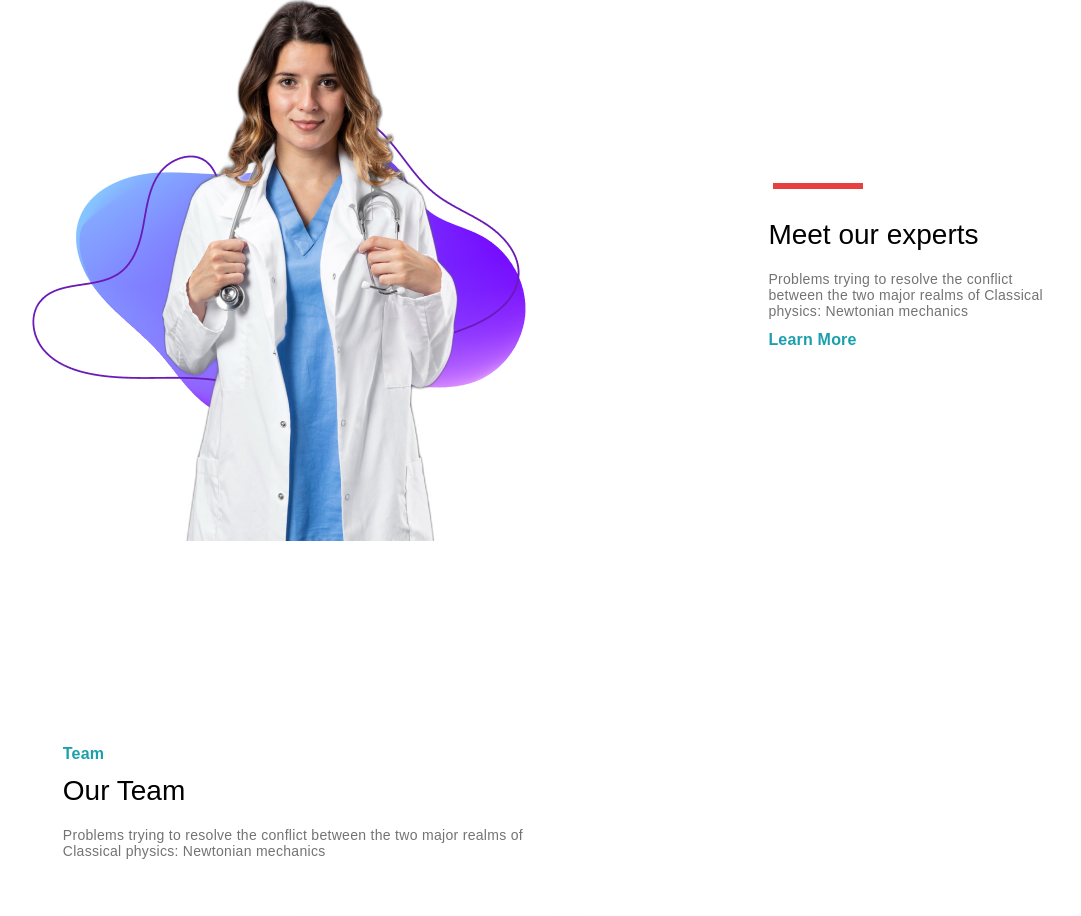
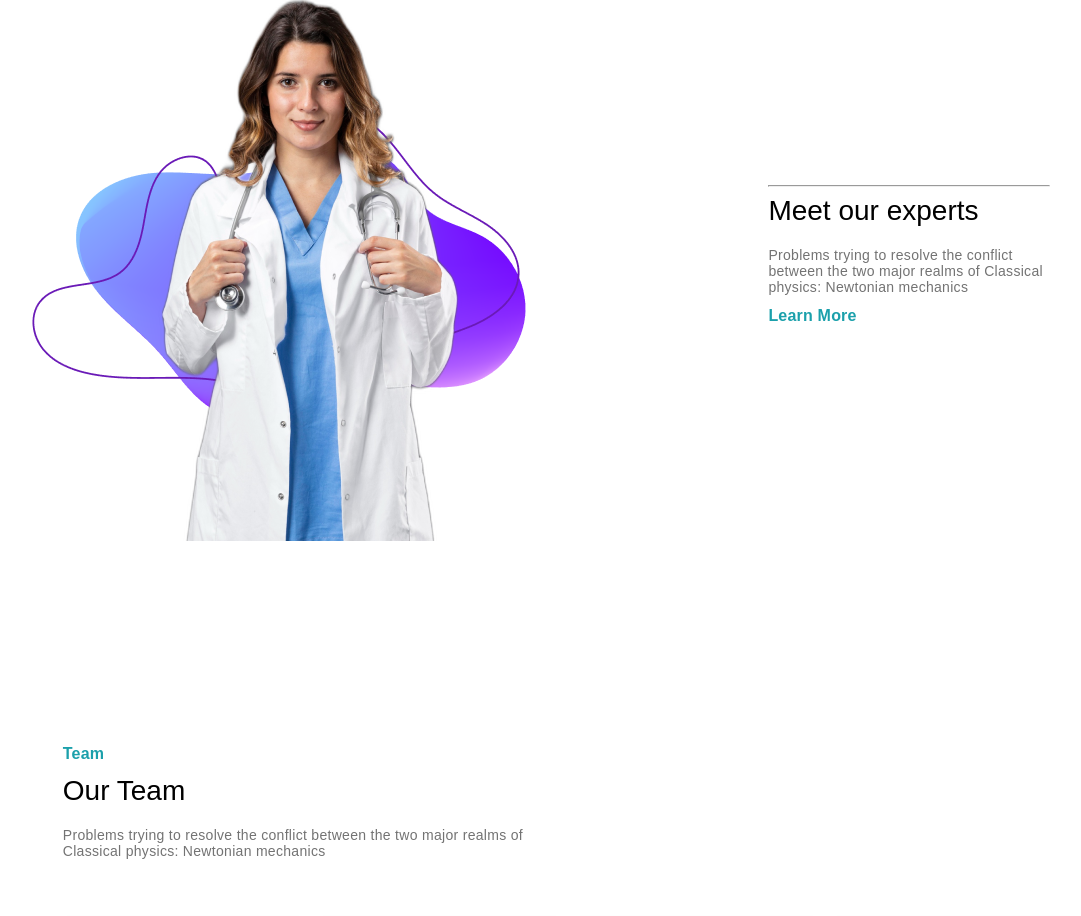
Before and after one commit to serapieTuyishime/Medical-core, a plain HTML site: page index.html in a window 1280 px wide. Shown: the part 825-1741 px from the top of the page, without its empty margins (62-1143 px from the left). Drawn offline with Linux system fonts and the light colour scheme.

Commit message:
After reviews -1

```diff
--- a/index.html
+++ b/index.html
@@ -5,7 +5,7 @@
     <meta http-equiv="X-UA-Compatible" content="IE=edge">
     <meta name="viewport" content="width=device-width, initial-scale=1.0">
     <link rel="stylesheet" href="https://fonts.googleapis.com/css?family=Tangerine">
-    <title>MEdicore</title>
+    <title>Medicore</title>
     <link href="./styles.css" rel="stylesheet">
 </head>
 <body>
@@ -45,7 +45,7 @@
         </div>
         <div class="content__text">
             <div>
-                <hr class="content__hr">
+                <hr class="content__separator">
                 <label class="content__desc content__text--big">Meet our experts</label>
                 <div class="content__desc content__text--muted">
                     Problems trying to resolve the conflict between
```
